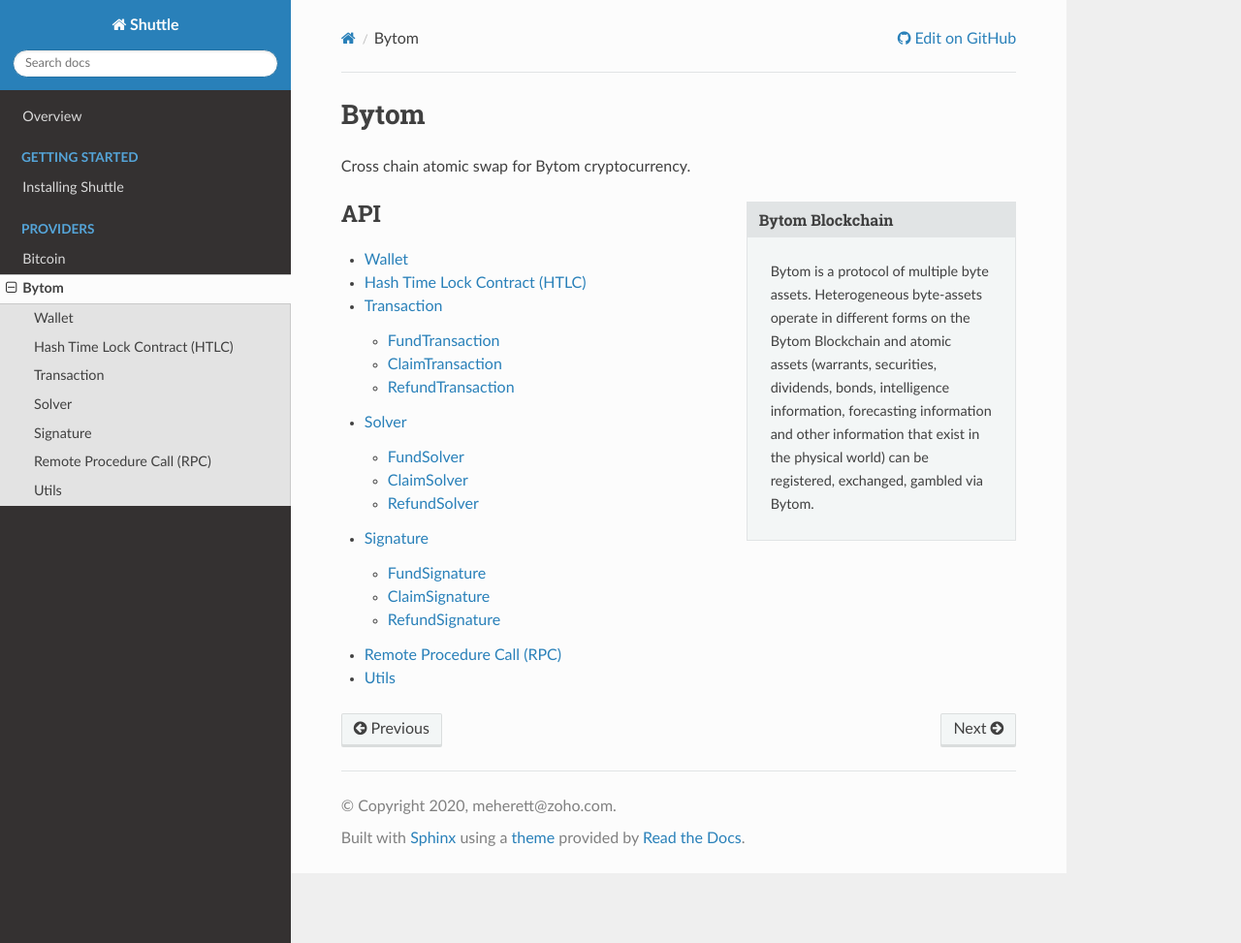
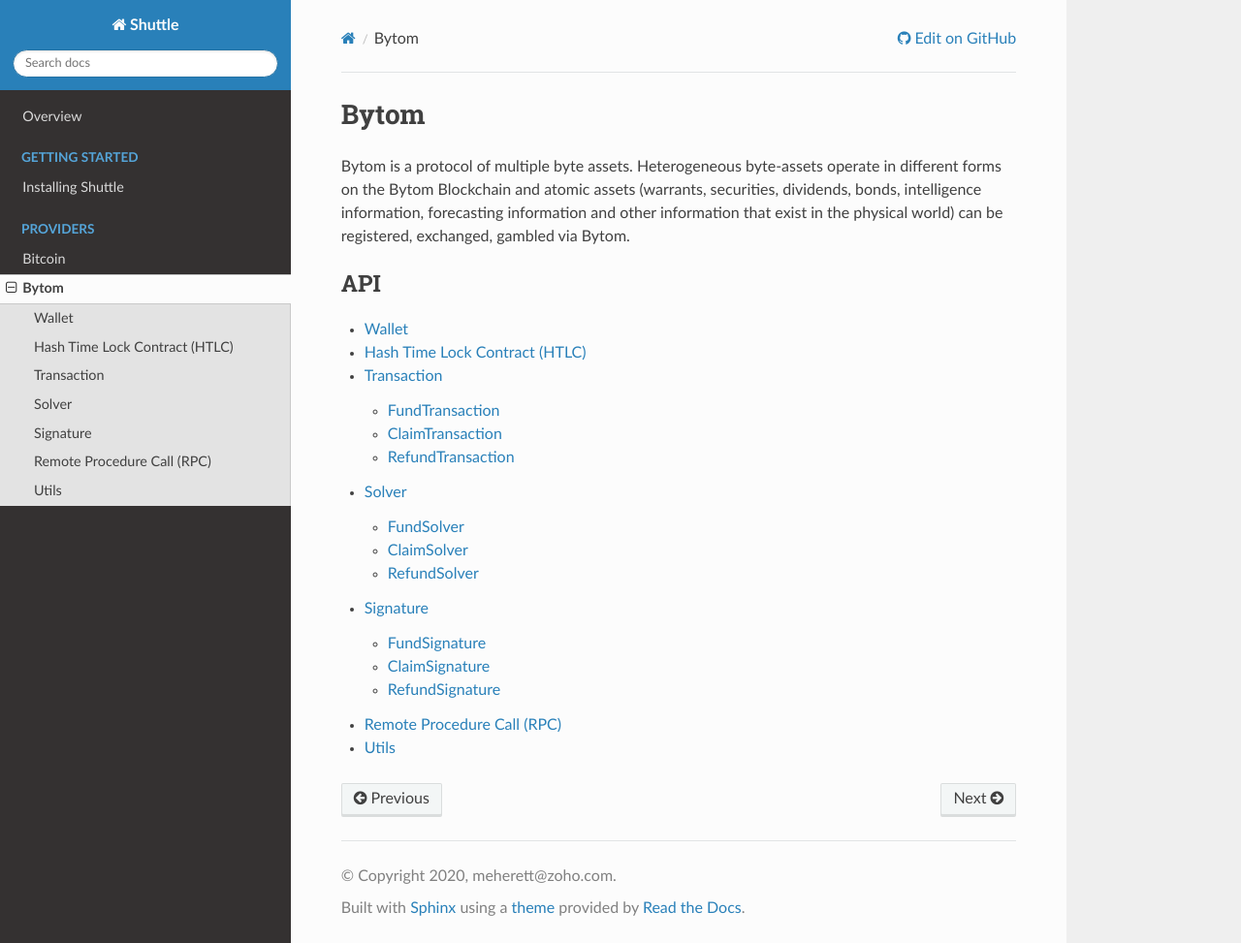
Before and after one commit to movnetwork/swap, a Sphinx documentation site: the page built from docs/source/providers/bytom/bytom.rst, in a window 1280 px wide and 973 px high. Shown: the whole window at 97% size. Built offline with Sphinx 7.4.7 and the Read the Docs theme 2.0.0, drawn with Linux system fonts in a browser that asks for light colours.

Commit message:
Upgrade documentations

```diff
--- a/docs/source/providers/bytom/bytom.rst
+++ b/docs/source/providers/bytom/bytom.rst
@@ -4,15 +4,12 @@
 Bytom
 =====
 
-Cross chain atomic swap for Bytom cryptocurrency.
+Bytom is a protocol of multiple byte assets. Heterogeneous byte-assets operate in
+different forms on the Bytom Blockchain and atomic assets (warrants, securities,
+dividends, bonds, intelligence information, forecasting information and other
+information that exist in the physical world) can be registered, exchanged,
+gambled via Bytom.
 
-.. sidebar:: Bytom Blockchain
-
-    Bytom is a protocol of multiple byte assets. Heterogeneous byte-assets operate in
-    different forms on the Bytom Blockchain and atomic assets (warrants, securities,
-    dividends, bonds, intelligence information, forecasting information and other
-    information that exist in the physical world) can be registered, exchanged,
-    gambled via Bytom.
 
 .. toctree::
     :maxdepth: 3
--- a/docs/source/toctree.rst
+++ b/docs/source/toctree.rst
@@ -14,7 +14,7 @@
     install.rst
 
 .. toctree::
-    :maxdepth: 2
+    :maxdepth: 3
     :caption: Providers
 
     providers/bitcoin/bitcoin.rst
```
Also changed, not shown: docs/source/providers/bitcoin/bitcoin.rst (+3 -6 lines).
